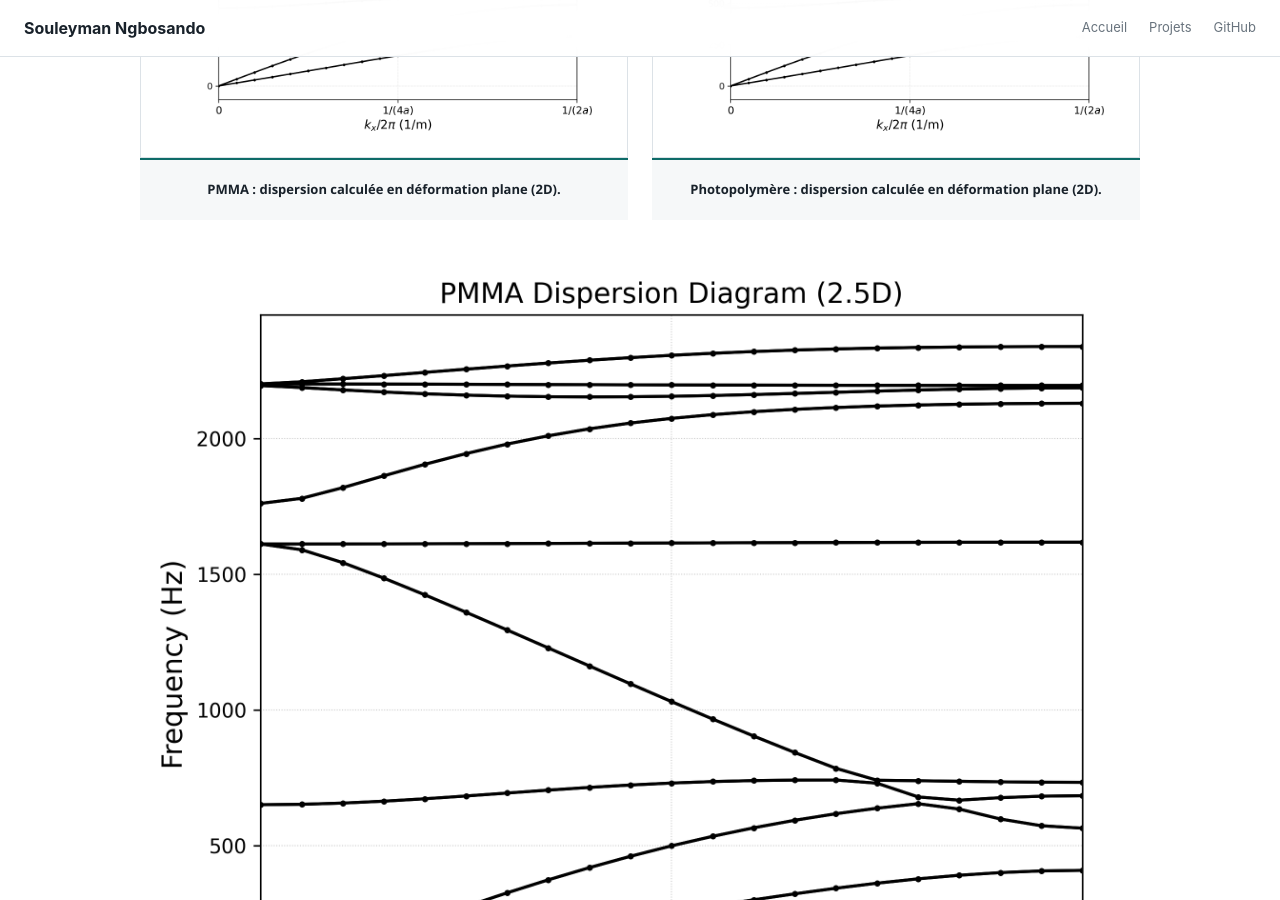
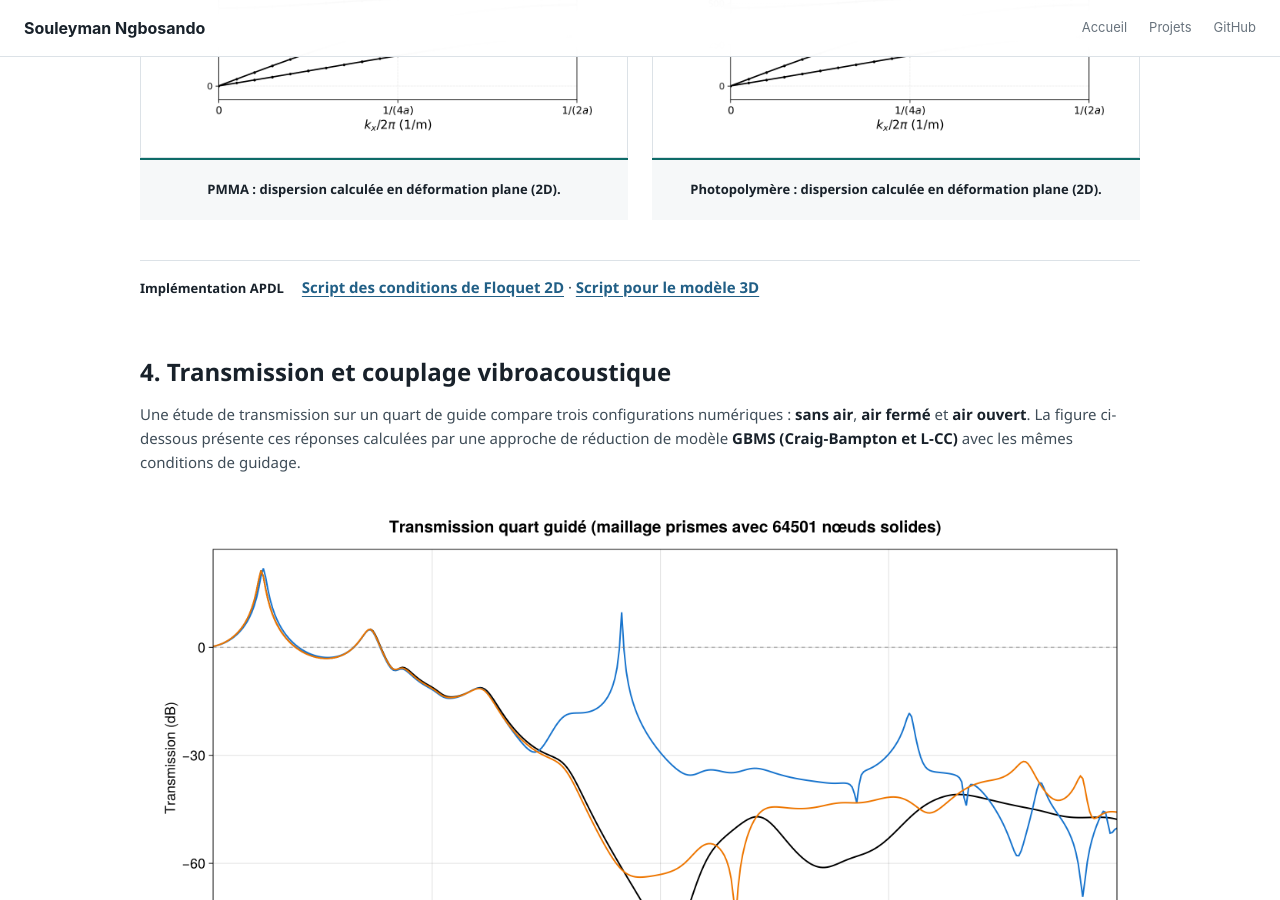
Before and after one commit to Ngbosando/Ngbosando.github.io, a Jekyll site: the page built from _projects/labyrinthine-metamaterial/index.md, in a window 1280 px wide and 900 px high, scrolled down 2807 px. Built offline with Jekyll 4.4.1, drawn with Linux system fonts in a browser that asks for light colours.

Commit message:
Remove extruded 2.5D PMMA dispersion figure from portfolio

```diff
--- a/_projects/labyrinthine-metamaterial/index.md
+++ b/_projects/labyrinthine-metamaterial/index.md
@@ -66,10 +66,6 @@ Des conditions de périodicité sont imposées aux frontières opposées de la c
   </figure>
 </div>
 
-<figure class="figure-wide technical-figure single-figure">
-  <a href="{{ '/assets/images/3D_PMMA_dispersion_plot.png' | relative_url }}"><img src="{{ '/assets/images/3D_PMMA_dispersion_plot.png' | relative_url }}" alt="Dispersion du métamatériau PMMA calculée avec un modèle extrudé 2,5D"></a>
-</figure>
-
 <div class="result-line"><b>Implémentation APDL</b><span><a href="{{ '/assets/images/2D%20Ansys%20Floquet%20BC%20WORK.txt' | relative_url }}">Script des conditions de Floquet 2D</a> · <a href="{{ '/assets/images/3D%20Ansys%20Floquet%20BC%20work.txt' | relative_url }}">Script pour le modèle 3D</a></span></div>
 
 ## 4. Transmission et couplage vibroacoustique
```
